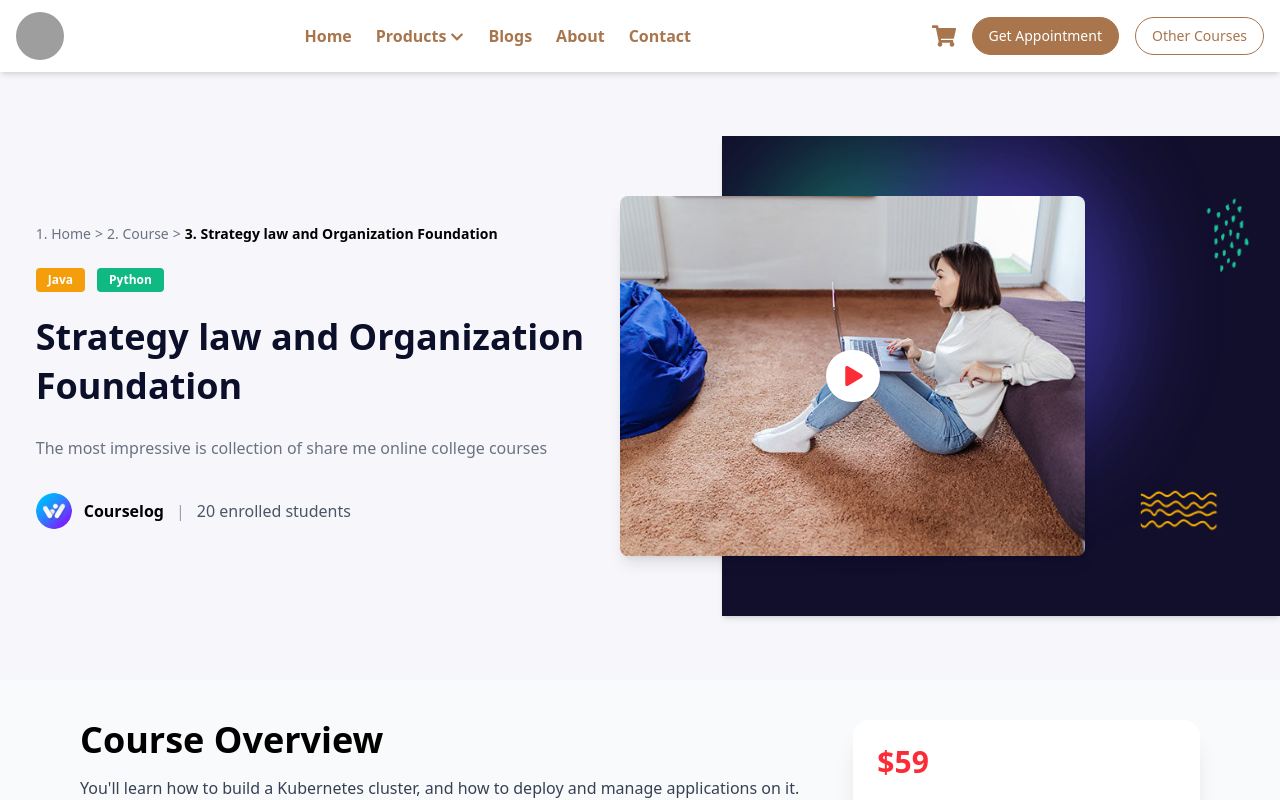
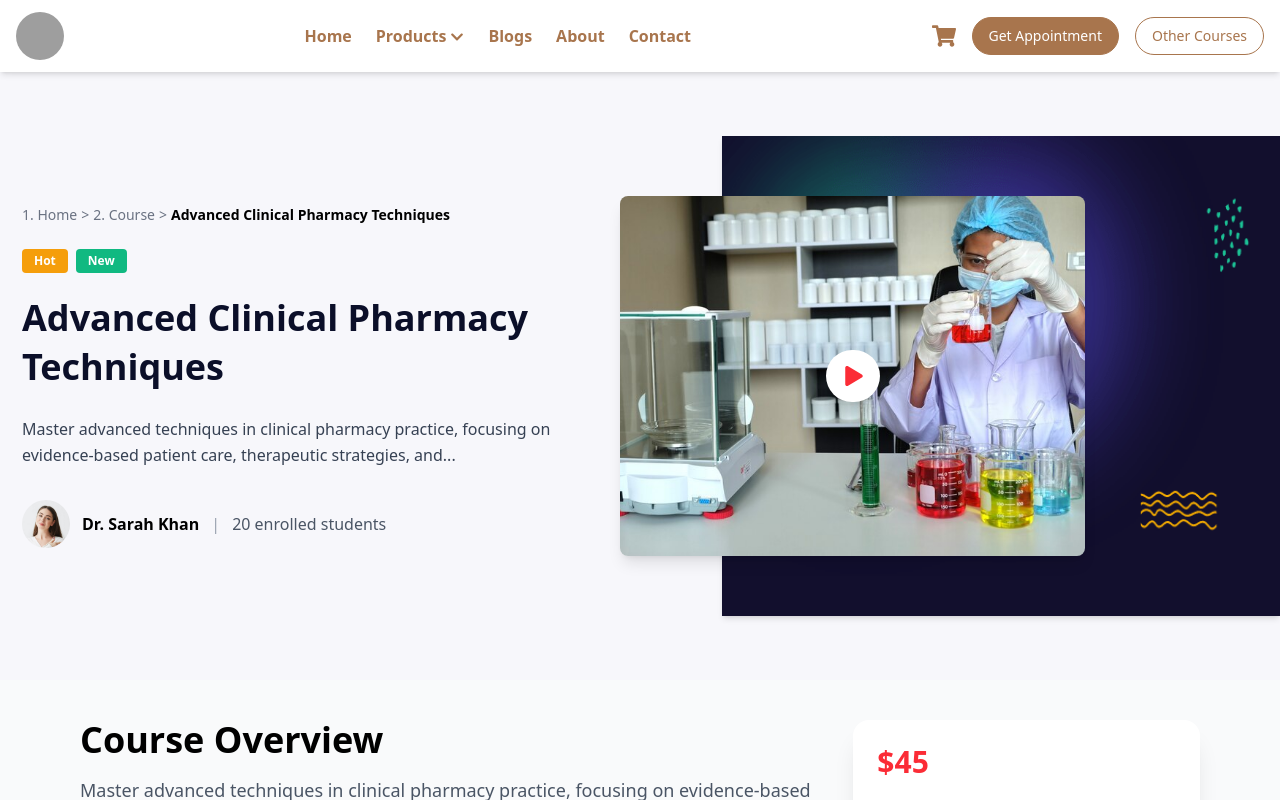
Before and after one commit to Mogehs/pharmacy, a React (Vite) app in the folder frontend/: page /courses/1 in a window 1280 px wide. Shown: the top 800 px of the page. Built offline with nearby package versions, Linux system fonts and the light colour scheme; grey boxes are pictures that could not be loaded.

Commit message:
Add functionality to show details of Cources in Detail page

```diff
--- a/frontend/src/components/coursesell/SellCourses.jsx
+++ b/frontend/src/components/coursesell/SellCourses.jsx
@@ -1,4 +1,5 @@
 import React, { useState } from "react";
+import { Link } from "react-router-dom"
 
 const filters = [
   "All Category",
@@ -18,6 +19,7 @@ const filters = [
 
 const pharmacyCourses = [
   {
+    id: 1,
     title: "Advanced Clinical Pharmacy Techniques",
     instructor: "Dr. Sarah Khan",
     image: "./courses/cr1.jpg",
@@ -29,6 +31,7 @@ const pharmacyCourses = [
     category: "Clinical Pharmacy"
   },
   {
+    id: 2,
     title: "Pharmaceutical Chemistry Basics",
     instructor: "Dr. Rai Hamza",
     image: "./courses/cr2.jpg",
@@ -40,6 +43,7 @@ const pharmacyCourses = [
     category: "Chemistry"
   },
   {
+    id: 3,
     title: "Pharmacology for Beginners",
     instructor: "Dr. Ayesha Randhawa",
     image: "./courses/cr3.jpg",
@@ -51,6 +55,7 @@ const pharmacyCourses = [
     category: "Pharmacology"
   },
   {
+    id: 4,
     title: "Drug Interactions & Safety",
     instructor: "Dr. Usman Tariq",
     image: "./courses/cr4.jpg",
@@ -62,6 +67,7 @@ const pharmacyCourses = [
     category: "Safety"
   },
   {
+    id: 5,
     title: "Clinical Trials & Research",
     instructor: "Dr. Areeba Rehman",
     image: "./courses/cr5.jpg",
@@ -73,6 +79,7 @@ const pharmacyCourses = [
     category: "Research"
   },
   {
+    id: 6,
     title: "Hospital Pharmacy Practice",
     instructor: "Dr. Bilal Nawaz",
     image: "./courses/cr6.jpg",
@@ -84,6 +91,7 @@ const pharmacyCourses = [
     category: "Hospital Practice"
   },
   {
+    id: 7,
     title: "Essentials of Biopharmaceutics",
     instructor: "Dr. CH Tahseen",
     image: "./courses/cr7.jpg",
@@ -95,6 +103,7 @@ const pharmacyCourses = [
     category: "Biopharmaceutics"
   },
   {
+    id: 8,
     title: "Pharmacy Law & Ethics",
     instructor: "Dr. Sara zafar",
     image: "./courses/cr8.jpg",
@@ -106,6 +115,7 @@ const pharmacyCourses = [
     category: "Pharmacy Law"
   },
   {
+    id: 9,
     title: "Introduction to Toxicology",
     instructor: "Dr. Waqas Abbas",
     image: "./courses/cr9.jpg",
@@ -117,6 +127,7 @@ const pharmacyCourses = [
     category: "Toxicology"
   },
   {
+    id: 10,
     title: "Therapeutics and Drug Therapy",
     instructor: "Dr. Kinza Tariq",
     image: "./courses/cr10.jpg",
@@ -128,6 +139,7 @@ const pharmacyCourses = [
     category: "Therapeutics"
   },
   {
+    id: 11,
     title: "Pharmacy Business & Management",
     instructor: "Dr. Fakhar Abbas",
     image: "./courses/cr11.jpg",
@@ -139,6 +151,7 @@ const pharmacyCourses = [
     category: "Pharmacy Management"
   },
   {
+    id: 12,
     title: "Community Pharmacy Essentials",
     instructor: "Dr. Kiran Rida",
     image: "./courses/cr12.jpg",
@@ -150,6 +163,7 @@ const pharmacyCourses = [
     category: "Community Pharmacy"
   }
 ];
+
 
 export default function CourseGrid() {
   const [selectedFilter, setSelectedFilter] = useState("All Category");
@@ -182,8 +196,7 @@ export default function CourseGrid() {
           return (
             <button
               key={index}
-              className={`text-sm font-semibold px-4 py-2 cursor-pointer rounded-full shadow-sm transition duration-300 border ${
-                isActive
+              className={`text-sm font-semibold px-4 py-2 cursor-pointer rounded-full shadow-sm transition duration-300 border ${isActive
                 ? "bg-[#a8754d] text-white hover:bg-white hover:text-[#a8754d]"
                 : "text-[#a8754d] hover:text-white hover:bg-[#a8754d]"
                 }`}
@@ -242,12 +255,12 @@ export default function CourseGrid() {
 
               <div className="flex items-center justify-between border-t pt-4 border-gray-200">
                 <div className="flex gap-1 text-yellow-400 text-lg">⭐⭐⭐⭐⭐</div>
-                <a
-                  href="#"
+                <Link
+                  to={`/courses/${course.id}`}
                   className="text-red-500 text-sm font-semibold underline hover:text-red-700"
                 >
                   Know details
-                </a>
+                </Link>
               </div>
             </div>
           </div>
@@ -260,8 +273,7 @@ export default function CourseGrid() {
           <button
             key={idx}
             onClick={() => setCurrentPage(idx + 1)}
-            className={`w-8 h-8 rounded-full text-sm font-bold transition cursor-pointer ${
-              currentPage === idx + 1
+            className={`w-8 h-8 rounded-full text-sm font-bold transition cursor-pointer ${currentPage === idx + 1
               ? "bg-[#a8754d] border border-[#a8754d] text-white hover:text-[#a8754d] hover:bg-white"
               : "text-[#a8754d] border border-[#a8754d] hover:bg-[#a8754d] hover:text-white"
               }`}
--- a/frontend/src/components/coursesell/course-detail/CourseDetail.jsx
+++ b/frontend/src/components/coursesell/course-detail/CourseDetail.jsx
@@ -5,8 +5,174 @@ import Instructors from './Instructors';
 import ReviewForm from './AddReview';
 import NewsLater from './NewsLater';
 import ReviewList from './ReviewList';
+import { useParams } from "react-router-dom";
 
 const CourseDetail = () => {
+
+    const pharmacyCourses = [
+        {
+            id: 1,
+            title: "Advanced Clinical Pharmacy,Techniques",
+            instructor: "Dr. Sarah Khan",
+            image: "/courses/cr1.jpg",
+            instructorImage: "/courses/dr1.jpg",
+            price: "$45",
+            label1: "Hot",
+            label2: "New",
+            students: "5623",
+            category: "Clinical Pharmacy",
+            description: "Master advanced techniques in clinical pharmacy practice, focusing on evidence-based patient care, therapeutic strategies, and the application of clinical guidelines. This course helps you understand complex drug interactions, patient monitoring, and therapy optimization. You'll develop the skills needed to contribute effectively in clinical settings and make impactful therapeutic decisions."
+        },
+        {
+            id: 2,
+            title: "Pharmaceutical Chemistry,Basics",
+            instructor: "Dr. Rai Hamza",
+            image: "/courses/cr2.jpg",
+            instructorImage: "/courses/dt1.jpg",
+            price: "$30",
+            label1: "New",
+            label2: "Top",
+            students: "4387",
+            category: "Chemistry",
+            description: "Gain a foundational understanding of pharmaceutical chemistry, including the chemical properties of drugs, drug formulation, and analytical techniques. This course is ideal for beginners seeking to explore how chemistry underpins drug development and quality control in the pharmaceutical industry."
+        },
+        {
+            id: 3,
+            title: "Pharmacology for Beginners",
+            instructor: "Dr. Ayesha Randhawa",
+            image: "/courses/cr3.jpg",
+            instructorImage: "/courses/dr2.jpg",
+            price: "$35",
+            label1: "Hot",
+            label2: "Free",
+            students: "2890",
+            category: "Pharmacology",
+            description: "Explore the fundamental principles of pharmacology including drug actions, side effects, and mechanisms. This course is tailored for students or professionals new to the field and offers a solid base for understanding how drugs interact with biological systems."
+        },
+        {
+            id: 4,
+            title: "Drug Interactions &,Safety",
+            instructor: "Dr. Usman Tariq",
+            image: "/courses/cr4.jpg",
+            instructorImage: "/courses/dt2.jpg",
+            price: "$40",
+            label1: "Updated",
+            label2: "Hot",
+            students: "3502",
+            category: "Safety",
+            description: "Learn to identify, assess, and prevent drug interactions to enhance patient safety. This course provides comprehensive training on recognizing hazardous combinations and understanding pharmacokinetic and pharmacodynamic principles that affect drug safety."
+        },
+        {
+            id: 5,
+            title: "Clinical Trials & Research",
+            instructor: "Dr. Areeba Rehman",
+            image: "/courses/cr5.jpg",
+            instructorImage: "/courses/dr3.jpg",
+            price: "$50",
+            label1: "Trending",
+            label2: "Top",
+            students: "3120",
+            category: "Research",
+            description: "Understand the methodology and regulatory framework behind clinical trials. This course walks you through study design, ethics, protocol writing, and data analysis, preparing you to contribute to high-quality clinical research and drug evaluation."
+        },
+        {
+            id: 6,
+            title: "Hospital Pharmacy Practice",
+            instructor: "Dr. Bilal Nawaz",
+            image: "/courses/cr6.jpg",
+            instructorImage: "/courses/dt3.jpg",
+            price: "$38",
+            label1: "New",
+            label2: "Hot",
+            students: "4233",
+            category: "Hospital Practice",
+            description: "Discover the key roles and responsibilities of hospital pharmacists. This course covers drug dispensing protocols, patient counseling, inventory management, and clinical rounds, equipping you to work efficiently in hospital settings."
+        },
+        {
+            id: 7,
+            title: "Essentials of Biopharmaceutics",
+            instructor: "Dr. CH Tahseen",
+            image: "/courses/cr7.jpg",
+            instructorImage: "/courses/dt4.jpg",
+            price: "$42",
+            label1: "Hot",
+            label2: "New",
+            students: "2701",
+            category: "Biopharmaceutics",
+            description: "Delve into the principles of drug absorption, distribution, metabolism, and excretion. This course is essential for understanding how drug formulation and delivery affect therapeutic outcomes, ensuring optimal drug performance."
+        },
+        {
+            id: 8,
+            title: "Pharmacy Law & Ethics",
+            instructor: "Dr. Sara zafar",
+            image: "/courses/cr8.jpg",
+            instructorImage: "/courses/dr4.jpg",
+            price: "$29",
+            label1: "Updated",
+            label2: "Top",
+            students: "1832",
+            category: "Pharmacy Law",
+            description: "Explore legal frameworks and ethical responsibilities in pharmaceutical practice. This course helps you navigate the laws governing pharmacy operations, patient confidentiality, and professional conduct with clarity and integrity."
+        },
+        {
+            id: 9,
+            title: "Introduction to Toxicology",
+            instructor: "Dr. Waqas Abbas",
+            image: "/courses/cr9.jpg",
+            instructorImage: "/courses/dt5.jpg",
+            price: "$34",
+            label1: "New",
+            label2: "Free",
+            students: "2214",
+            category: "Toxicology",
+            description: "Gain essential knowledge on toxic substances, their effects on health, and methods of detection and treatment. Ideal for healthcare professionals looking to enhance their ability to manage poisoning and chemical exposure cases."
+        },
+        {
+            id: 10,
+            title: "Therapeutics and Drug,Therapy",
+            instructor: "Dr. Kinza Tariq",
+            image: "/courses/cr10.jpg",
+            instructorImage: "/courses/dr5.jpg",
+            price: "$46",
+            label1: "Trending",
+            label2: "Hot",
+            students: "3999",
+            category: "Therapeutics",
+            description: "Understand therapeutic drug use across various disease conditions. This course covers pharmacotherapeutic approaches, treatment guidelines, and case-based learning to prepare you for effective clinical decision-making."
+        },
+        {
+            id: 11,
+            title: "Pharmacy Business &,Management",
+            instructor: "Dr. Fakhar Abbas",
+            image: "/courses/cr11.jpg",
+            instructorImage: "/courses/dt6.jpg",
+            price: "$55",
+            label1: "Top",
+            label2: "Hot",
+            students: "2745",
+            category: "Pharmacy Management",
+            description: "Learn to run and manage a pharmacy business effectively. Topics include inventory management, marketing, customer service, financial operations, and leadership skills essential for pharmacy entrepreneurs."
+        },
+        {
+            id: 12,
+            title: "Community Pharmacy,Essentials",
+            instructor: "Dr. Kiran Rida",
+            image: "/courses/cr12.jpg",
+            instructorImage: "/courses/dr6.jpg",
+            price: "$33",
+            label1: "Hot",
+            label2: "Free",
+            students: "3699",
+            category: "Community Pharmacy",
+            description: "Master the foundations of community pharmacy including prescription handling, patient counseling, OTC medications, and primary healthcare support. This course prepares you to deliver safe and effective pharmacy services to the public."
+        }
+    ];
+
+
+    const { id } = useParams();
+
+    const course = pharmacyCourses.find((c) => c.id.toString() === id);
+
 
     const [reviews, setReviews] = useState([]); // 1. Create state for all reviews
 
@@ -16,11 +182,11 @@ const CourseDetail = () => {
 
     return (
         <>
-            <Hero />
-            <Overview />
-            <Instructors />
+            <Hero course={course} />
+            <Overview course={course} />
+            <Instructors course={course} />
             {/* 2. Pass reviews as prop to ReviewList */}
-            <ReviewList reviews={reviews} />
+            <ReviewList reviews={reviews} course={course} />
             {/* 3. Pass handleAddReview to ReviewForm */}
             <ReviewForm onAddReview={handleAddReview} />
             <NewsLater />
--- a/frontend/src/components/coursesell/course-detail/Hero.jsx
+++ b/frontend/src/components/coursesell/course-detail/Hero.jsx
@@ -1,8 +1,10 @@
 import React from 'react'
 import { FaPlay, } from "react-icons/fa";
+import { Link } from 'react-router-dom';
 
 
-const Hero = () => {
+const Hero = ({ course }) => {
+    console.log(course.title.split(',')[0])
     return (
         <div>
             {/* Hero Section */}
@@ -13,35 +15,45 @@ const Hero = () => {
                     <div className="lg:mx-auto max-lg:px-6">
                         {/* Breadcrumbs */}
                         <div className="text-sm text-gray-500 mb-6 flex flex-wrap items-center gap-1">
-                            <span>1. Home</span>
+                            <span>
+                                <Link to="/" className="hover:text-blue-600 transition-colors duration-200">1. Home</Link>
+                            </span>
                             <span>&gt;</span>
-                            <span>2. Course</span>
+                            <span>
+                                <Link to="/courses" className="hover:text-blue-600 transition-colors duration-200">2. Course</Link>
+                            </span>
                             <span>&gt;</span>
+
                             <span className="text-black font-semibold">
-                                3. Strategy law and Organization Foundation
+                                {course.title.split(',')[0]}
+                                {" "}
+                                {course.title.split(',')[1]}
                             </span>
                         </div>
 
                         {/* Tags */}
-                        <div className="flex gap-3 mb-5">
-                            <span className="bg-[#f59e0b] text-white text-xs px-3 py-1 rounded font-semibold cursor-pointer">Java</span>
-                            <span className="bg-[#10b981] text-white text-xs px-3 py-1 rounded font-semibold cursor-pointer">Python</span>
+                        <div className="flex gap-2 mb-5">
+                            <span className="bg-[#f59e0b] text-white text-xs px-3 py-1 rounded font-semibold ">{course.label1}</span>
+                            <span className="bg-[#10b981] text-white text-xs px-3 py-1 rounded font-semibold ">{course.label2}</span>
                         </div>
 
                         {/* Title */}
                         <h1 className="text-4xl font-semibold text-[#0b0f29] leading-snug mb-6">
-                            Strategy law and Organization <br /> Foundation
+                            {course.title.split(',')[0]}
+                            <span className="inline lg:hidden"> </span>
+                            <span className="hidden lg:inline"><br /></span>
+                            {course.title.split(',')[1]}
                         </h1>
 
                         {/* Description */}
-                        <p className="text-gray-500 text-base leading-relaxed mb-8 max-w-xl">
-                            The most impressive is collection of share me online college courses
+                        <p className="text-gray-700 text-base leading-relaxed mb-8 max-w-xl">
+                            {course.description.split(" ").slice(0, 15).join(" ")}...
                         </p>
 
                         {/* Info */}
                         <div className="flex items-center gap-3 text-base">
-                            <img src="/courses/a.jpg" alt="Courselog" className="w-9 h-9 rounded-full object-cover" />
-                            <span className="font-semibold text-black">Courselog</span>
+                            <img src={course.instructorImage} alt="Courselog" className="w-12 h-12 rounded-full object-cover" />
+                            <span className="font-semibold text-black">{course.instructor}</span>
                             <span className="text-gray-400">|</span>
                             <span className="text-gray-600">20 enrolled students</span>
                         </div>
@@ -61,7 +73,7 @@ const Hero = () => {
                         {/* Student Image Overlay */}
                         <div className="absolute lg:-left-10 md:left-18 max-md:left-3 bottom-15  w-[75%] max-md:w-[95%] h-[75%]">
                             <img
-                                src="/courses/b.jpg"
+                                src={course.image}
                                 alt="Student"
                                 className="w-full h-full object-cover rounded-lg shadow-lg"
                             />
--- a/frontend/src/components/coursesell/course-detail/Instructors.jsx
+++ b/frontend/src/components/coursesell/course-detail/Instructors.jsx
@@ -1,6 +1,6 @@
 import React from 'react'
 
-const Instructors = () => {
+const Instructors = ({course}) => {
     return (
         <div>
             {/* Instructors */}
@@ -8,12 +8,12 @@ const Instructors = () => {
                 <h2 className="text-3xl font-semibold text-[#0f172a] mb-6">Instructors</h2>
                 <div className="bg-gray-200 max-w-2xl rounded-xl p-6 sm:p-8 flex flex-col sm:flex-row items-center gap-6 sm:gap-8">
                     <img
-                        src="/courses/v.jpg" // Replace with actual image path
+                        src={course.instructorImage} // Replace with actual image path
                         alt="Courselog"
                         className="w-32 h-32 sm:w-45 sm:h-45 object-cover rounded-full"
                     />
                     <div className="flex flex-col justify-center text-center sm:text-left">
-                        <h3 className="text-2xl font-semibold text-[#0f172a] mb-4">Courselog</h3>
+                        <h3 className="text-2xl font-semibold text-[#0f172a] mb-4">{course.instructor}</h3>
                         <div className="flex sm:flex-row items-center gap-2 sm:divide-x divide-gray-300 text-[#334155]">
                             <div className="px-4">
                                 <div className="text-2xl font-semibold text-[#0f172a]">1</div>
--- a/frontend/src/components/coursesell/course-detail/Overview.jsx
+++ b/frontend/src/components/coursesell/course-detail/Overview.jsx
@@ -10,7 +10,7 @@ const features = [
     "Work with color & Gradients & Grids",
 ];
 
-const Overview = () => {
+const Overview = ({course}) => {
     const [openLessons, setOpenLessons] = useState([]);
 
     const toggleLesson = (lessonNum) => {
@@ -29,8 +29,8 @@ const Overview = () => {
                     {/* Left Content */}
                     <div className="lg:col-span-2">
                         <h2 className="text-4xl font-bold mb-4">Course Overview</h2>
-                        <p className="text-gray-700 mb-4">
-                            You'll learn how to build a Kubernetes cluster, and how to deploy and manage applications on it. Along the way, you'll learn the internals of how Kubernetes works, as well as best-practices such as managing applications declaratively. By the end of the course you’ll have all the tools you need to get started with Kubernetes and take your career to the next level.
+                        <p className="text-gray-600 text-lg mb-4">
+                            {course.description}
                         </p>
 
                         <h3 className="text-2xl font-semibold mb-3">What you'll learn in this course:</h3>
@@ -100,7 +100,7 @@ const Overview = () => {
 
                     {/* Right Sidebar */}
                     <div className="bg-white rounded-2xl shadow-xl p-6 h-fit sticky top-16 ">
-                        <div className="text-3xl font-bold text-red-500 mb-4">$59</div>
+                        <div className="text-3xl font-bold text-red-500 mb-4">{course.price}</div>
                         <ul className=" text-gray-700 mb-6 divide-y divide-gray-200">
                             <li className="flex items-center justify-between py-3">
                                 <div className="flex items-center gap-2 text-gray-700">
@@ -149,7 +149,7 @@ const Overview = () => {
                                     <FaLanguage className="text-gray-700" />
                                     <span className="font-medium">Language:</span>
                                 </div>
-                                <span>Arabic</span>
+                                <span>English/Urdu</span>
                             </li>
                         </ul>
 
```
Lines whose indentation alone changed are shown as unchanged.
